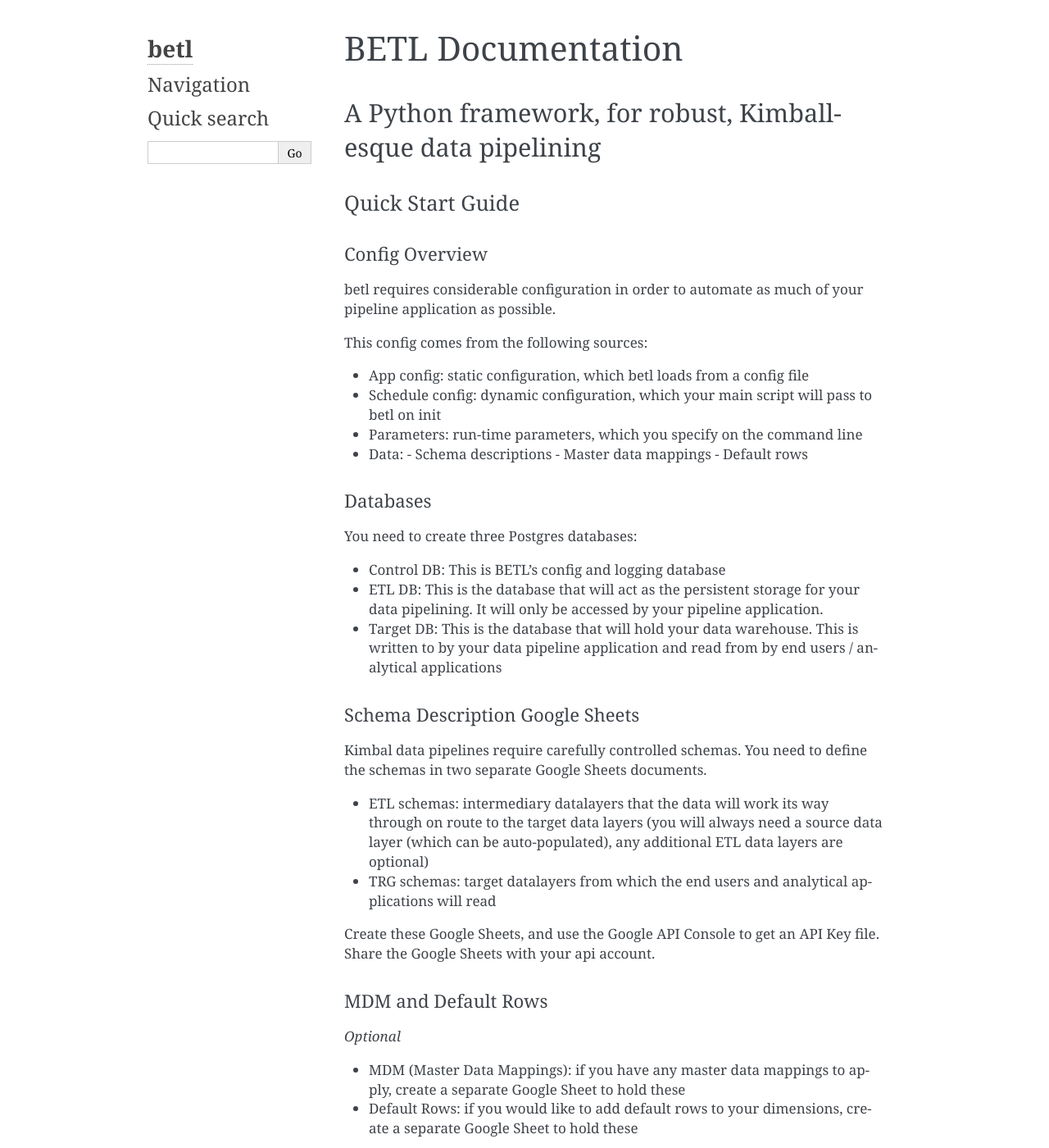
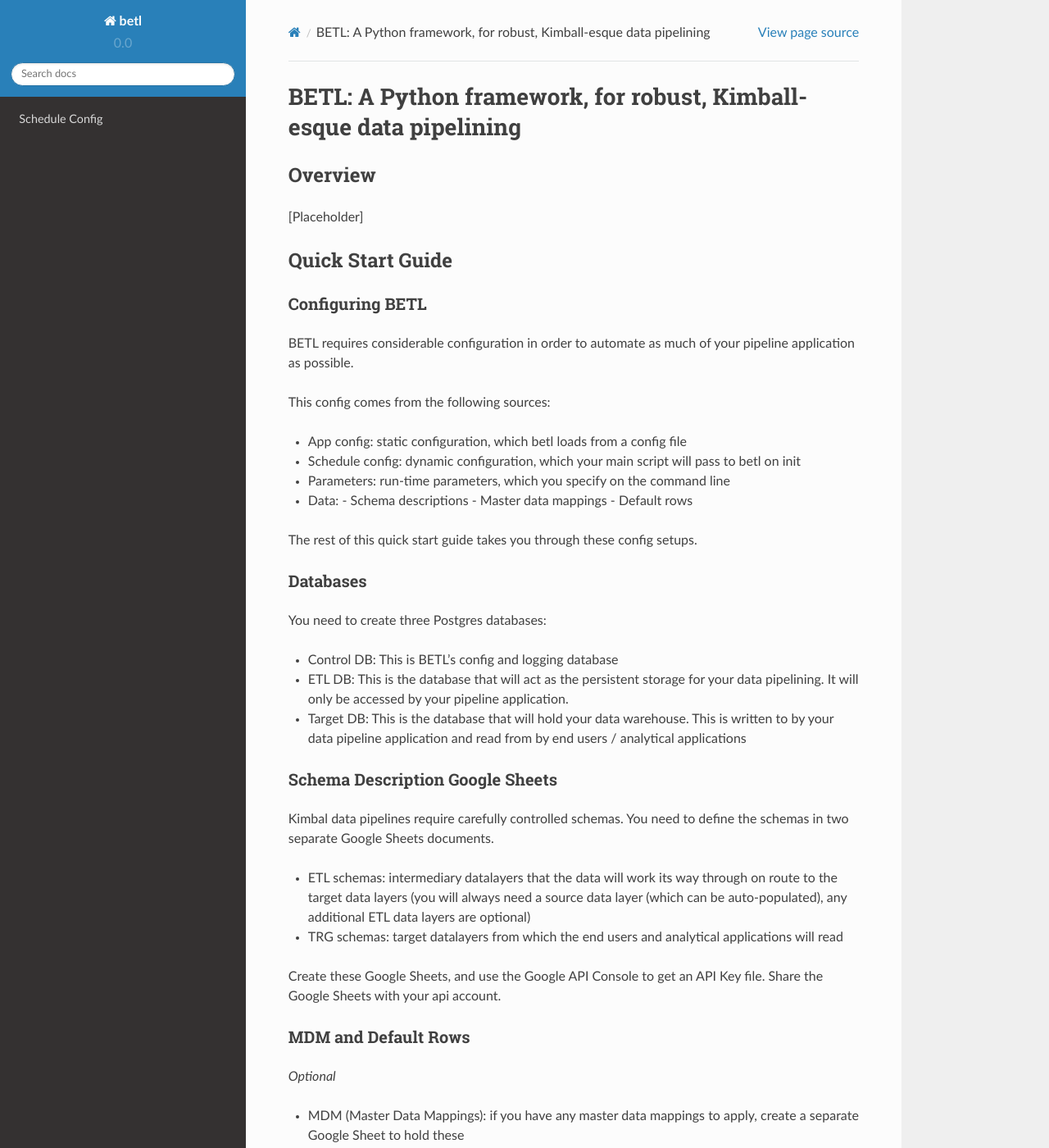
Before and after one commit to brianspurling/betl, a Sphinx documentation site: the page built from docs/source/index.rst, in a window 1280 px wide and 1400 px high. Shown: the whole window at 82% size. Built offline with Sphinx 7.4.7 and the Read the Docs theme 2.0.0, drawn with Linux system fonts in a browser that asks for light colours; some of the changed text lies outside the part shown.

Commit message:
Docs: changed theme, added schedule-config page

```diff
--- a/docs/source/conf.py
+++ b/docs/source/conf.py
@@ -83,7 +83,7 @@
 # The theme to use for HTML and HTML Help pages.  See the documentation for
 # a list of builtin themes.
 #
-html_theme = 'alabaster'
+html_theme = "sphinx_rtd_theme"
 
 # Theme options are theme-specific and customize the look and feel of a theme
 # further.  For a list of options available for each theme, see the
--- a/docs/source/index.rst
+++ b/docs/source/index.rst
@@ -1,23 +1,27 @@
+.. toctree::
+   :hidden:
+   :titlesonly:
 
-==================
-BETL Documentation
-==================
+   schedule-config
 
--------------------------------------------------------------
-A Python framework, for robust, Kimball-esque data pipelining
--------------------------------------------------------------
+===================================================================
+BETL: A Python framework, for robust, Kimball-esque data pipelining
+===================================================================
 
-.. toctree::
-   :maxdepth: 2
-   :caption: Contents:
+--------
+Overview
+--------
 
+[Placeholder]
+
+-----------------
 Quick Start Guide
-=================
+-----------------
 
-Config Overview
----------------
+Configuring BETL
+================
 
-betl requires considerable configuration in order to automate as much of your pipeline application as possible.
+BETL requires considerable configuration in order to automate as much of your pipeline application as possible.
 
 This config comes from the following sources:
 
@@ -30,8 +34,10 @@
   - Master data mappings
   - Default rows
 
+The rest of this quick start guide takes you through these config setups.
+
 Databases
----------
+=========
 
 You need to create three Postgres databases:
 
@@ -40,7 +46,7 @@
 - Target DB: This is the database that will hold your data warehouse. This is written to by your data pipeline application and read from by end users / analytical applications
 
 Schema Description Google Sheets
---------------------------------
+================================
 
 Kimbal data pipelines require carefully controlled schemas. You need to define the schemas in two separate Google Sheets documents.
 
@@ -50,7 +56,7 @@
 Create these Google Sheets, and use the Google API Console to get an API Key file. Share the Google Sheets with your api account.
 
 MDM and Default Rows
---------------------
+====================
 
 *Optional*
 
@@ -58,7 +64,7 @@
 - Default Rows: if you would like to add default rows to your dimensions, create a separate Google Sheet to hold these
 
 Source Systems
---------------
+==============
 
 BETL currently supports the following source system datastore types:
 
@@ -68,10 +74,31 @@
 - Google Sheets
 - Excel (xlsx)
 
+
+Starting your data pipeline app: main.py
+========================================
+
+Create a new directory (this will be your data pipeline application), and create a ``main.py`` script in the root.
+
+This script sets up your scheduleConfig, initialises betl, and runs it.
+
+For detailed documentation of the scheduleConfig object: ?? ::
+
+  import betl
+
+  scheduleConfig = {}
+
+  betl.init(appConfigFile='./appConfig.ini',
+            scheduleConfig=scheduleConfig,
+            runTimeParams=sys.argv)
+
+  betl.run()
+
+
 App Config
-----------
+==========
 
-Start a new Python project (this will be your data pipeline application) and create and complete your ``appConfig.ini`` file::
+ Create an ``appConfig.ini`` file in your root::
 
   DWH_ID = <short code to identify the data warehouse>
   TMP_DATA_PATH = tmp_data/
@@ -142,27 +169,8 @@
       FILENAME = ''
       FILE_EXT = '.xlsx'
 
-main.py
--------
-
-Create a ``main.py`` script in the root of your application.
-
-This script sets up your scheduleConfig, initialises betl, and runs it.
-
-For detailed documentation of the scheduleConfig object: ?? ::
-
-  import betl
-
-  scheduleConfig = {}
-
-  betl.init(appConfigFile='./appConfig.ini',
-            scheduleConfig=scheduleConfig,
-            runTimeParams=sys.argv)
-
-  betl.run()
-
 Schedule Config
----------------
+===============
 
 In ``main.py``, replace your scheduleConfig object with the following::
 
```
Also changed, not shown: other parts of docs/source/index.rst (+5 -5 lines), docs/source/schedule-config.rst (added, +93 -0 lines).
